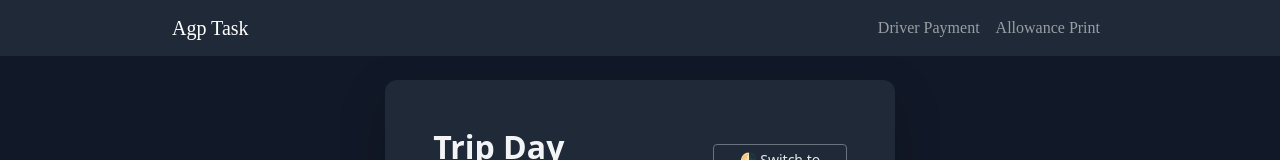
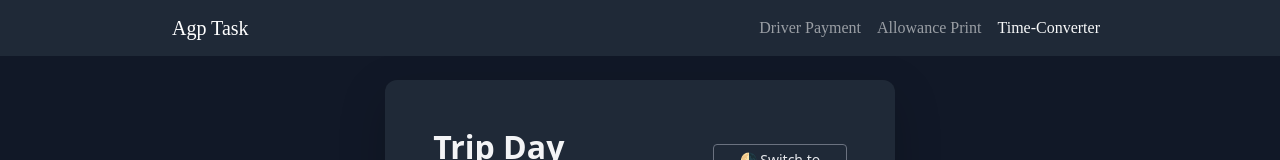
Before and after one commit to Natnael-Kibrom/apg-tasks, a plain HTML site: page Pages/daystrip.html in a window 1280 px wide. Shown: the top 160 px of the page. Drawn offline with nearby package versions, Linux system fonts and the light colour scheme.

Commit message:
Update daystrip.html

```diff
--- a/Pages/daystrip.html
+++ b/Pages/daystrip.html
@@ -40,6 +40,9 @@
                     </li>
                     <li class="nav-item">
                         <a class="nav-link" href="./travelallowance.html">Allowance Print</a>
+                    </li>
+                    <li class="nav-item">
+                        <a class="nav-link text-light" href="./timeconverter.html">Time-Converter</a>
                     </li>
                 </ul>
             </div>
```
